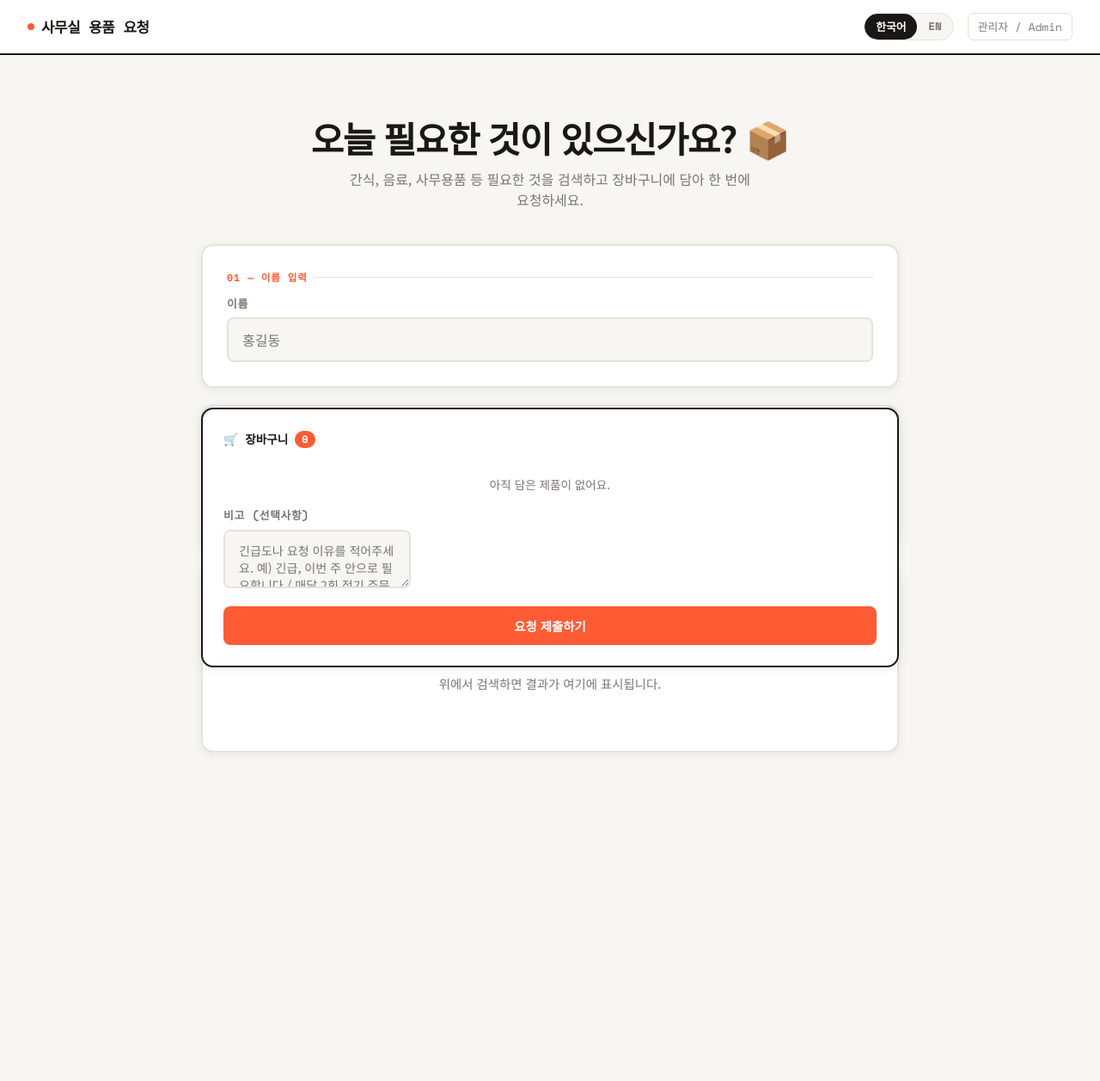
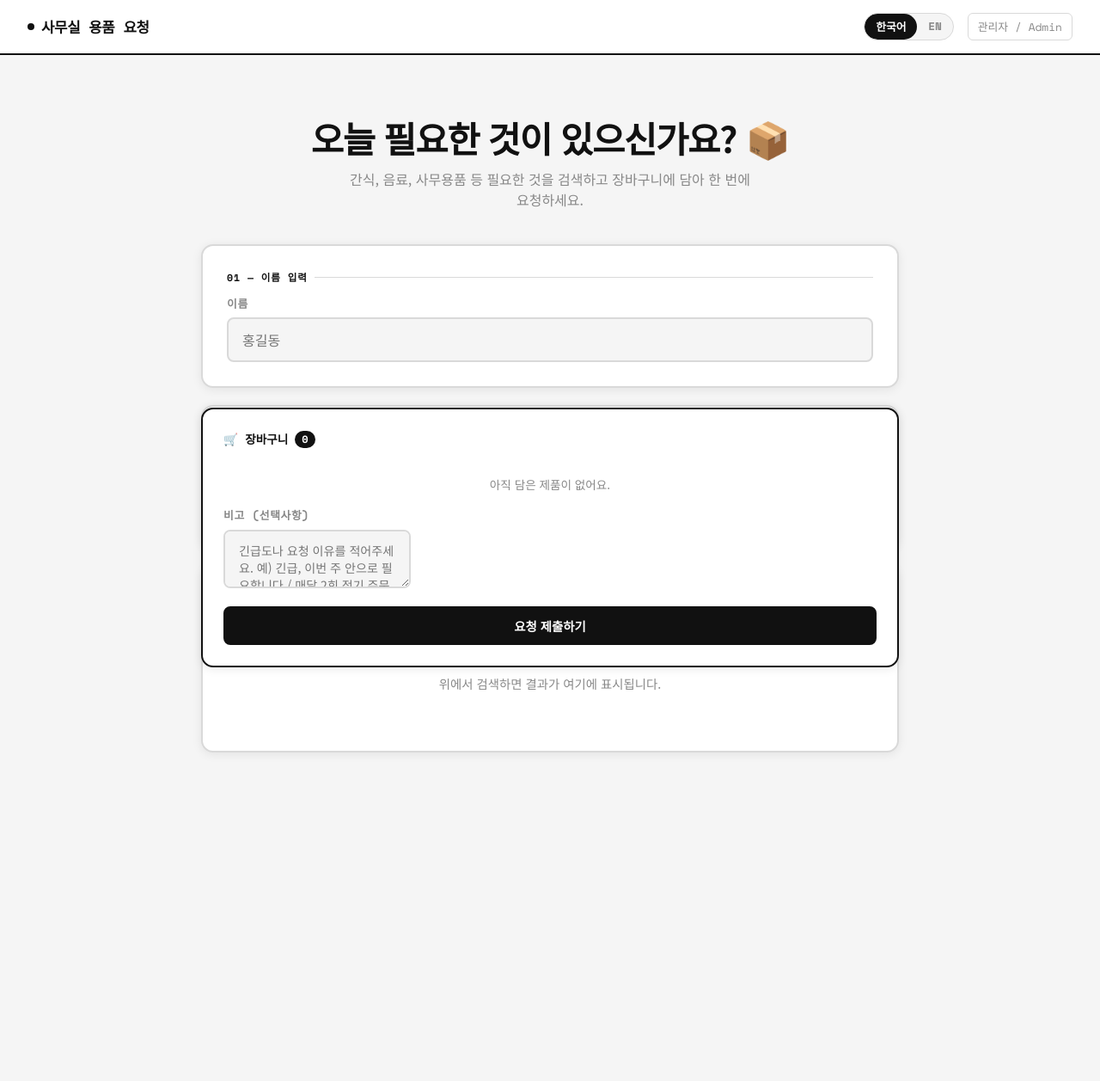
Before and after one commit to tonyjun10/snack-app, a Flask app: page / in a window 1280 px wide. Shown: the whole page at 86% size. Run offline with Flask 3, Linux system fonts and the light colour scheme.

Commit message:
base.html

```diff
--- a/templates/base.html
+++ b/templates/base.html
@@ -9,16 +9,16 @@
   <link href="https://fonts.googleapis.com/css2?family=Noto+Sans+KR:wght@300;400;500;700&family=Space+Mono:wght@400;700&display=swap" rel="stylesheet">
   <style>
     :root {
-      --bg: #f7f6f2;
+      --bg: #f5f5f5;
       --surface: #ffffff;
-      --border: #e5e2d9;
-      --accent: #ff5c35;
-      --accent-soft: #fff1ee;
-      --text: #1a1814;
-      --text-muted: #7a7670;
-      --green: #2db67d;
-      --green-soft: #edfaf4;
-      --shadow: 0 2px 12px rgba(0,0,0,0.07);
+      --border: #d9d9d9;
+      --accent: #111111;
+      --accent-soft: #f0f0f0;
+      --text: #111111;
+      --text-muted: #888888;
+      --green: #111111;
+      --green-soft: #efefef;
+      --shadow: 0 2px 12px rgba(0,0,0,0.08);
       --radius: 14px;
       --font-body: 'Noto Sans KR', sans-serif;
       --font-mono: 'Space Mono', monospace;
@@ -129,9 +129,9 @@
       background: var(--text);
       color: #fff;
     }
-    .btn-primary:hover { background: var(--accent); border-color: var(--accent); }
-    .btn-accent { background: var(--accent); color: #fff; border-color: var(--accent); }
-    .btn-accent:hover { background: #e04020; border-color: #e04020; }
+    .btn-primary:hover { background: #333333; border-color: #333333; }
+    .btn-accent { background: #111111; color: #fff; border-color: #111111; }
+    .btn-accent:hover { background: #333333; border-color: #333333; }
     .btn-ghost { border-color: var(--border); color: var(--text-muted); }
     .btn-ghost:hover { border-color: var(--text); color: var(--text); }
     .btn:disabled { opacity: 0.4; cursor: not-allowed; }
```
